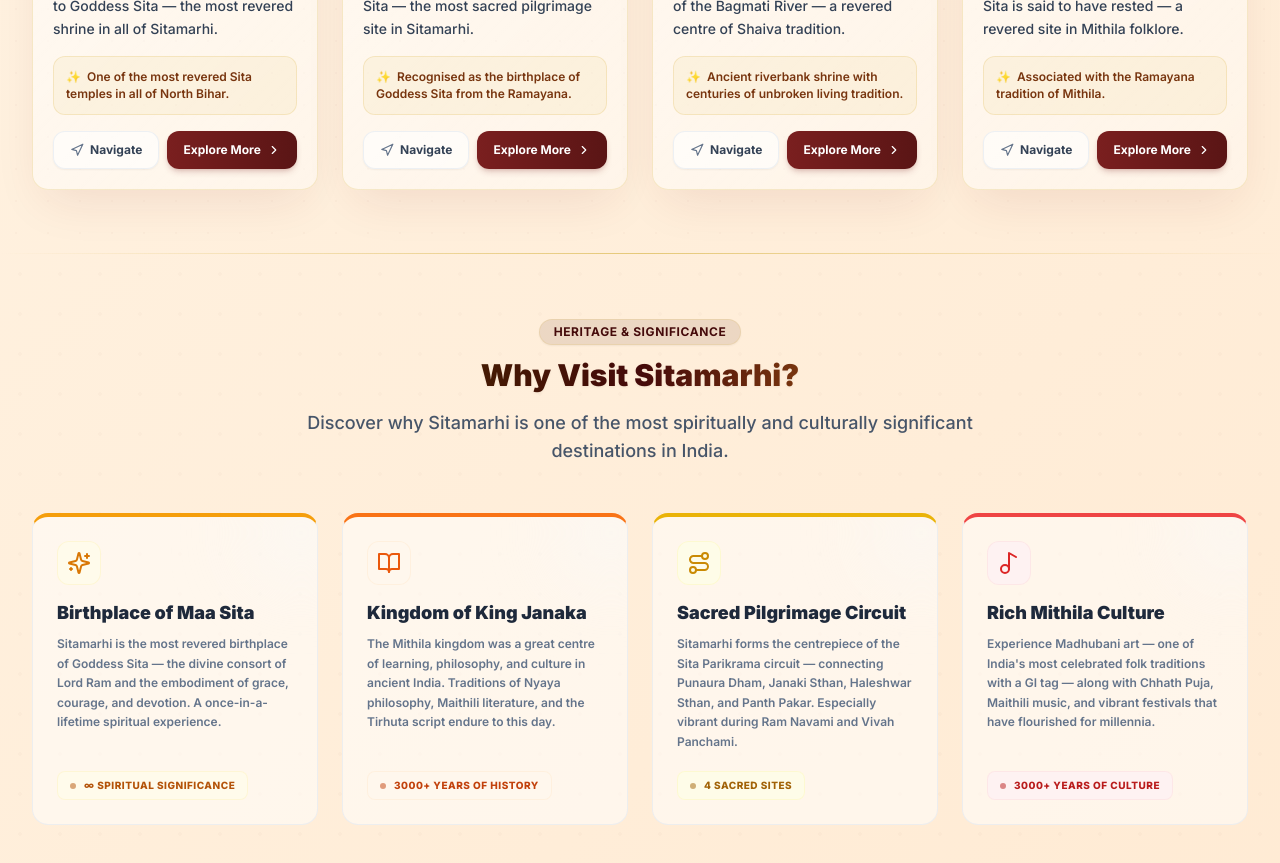
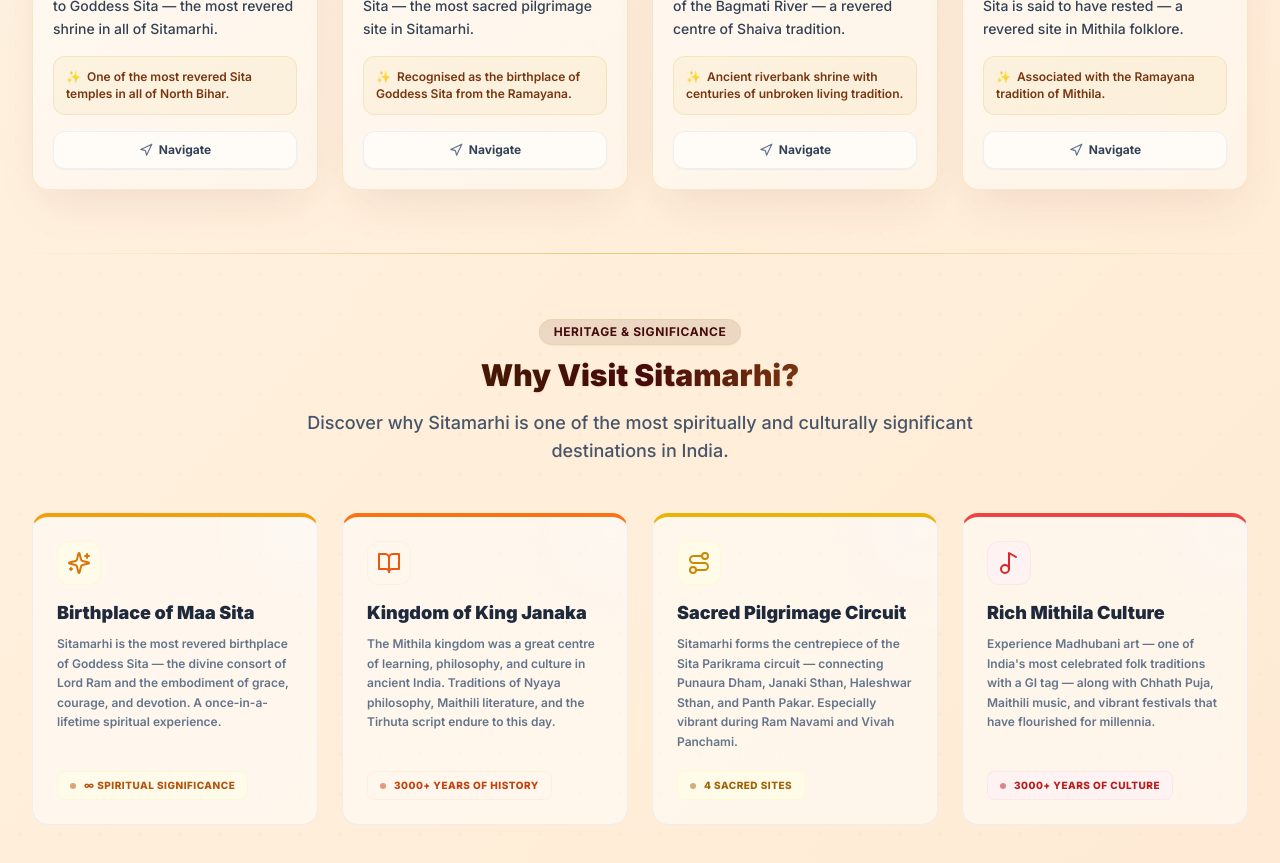
Before and after one commit to Ujjwallp/Sitamarhi_hometown_web, a React (Vite) app: page / in a window 1280 px wide. Shown: the part 2480-3343 px from the top of the page. Built offline with nearby package versions, Linux system fonts and the light colour scheme.

Commit message:
removed explore button from place card

```diff
--- a/src/pages/home/sections/top-places/place-card.jsx
+++ b/src/pages/home/sections/top-places/place-card.jsx
@@ -1,6 +1,6 @@
 import { useRef } from 'react';
 import { motion, useInView } from 'framer-motion';
-import { MapPin, Clock, Navigation, ChevronRight, ExternalLink } from 'lucide-react';
+import { MapPin, Clock, Navigation } from 'lucide-react';
 
 export default function PlaceCard({ place, onLearnMore, index }) {
   const ref = useRef(null);
@@ -83,18 +83,11 @@ export default function PlaceCard({ place, onLearnMore, index }) {
             target="_blank"
             rel="noopener noreferrer"
             onClick={(e) => e.stopPropagation()}
-            className="flex items-center justify-center gap-1.5 px-4 py-2.5 rounded-xl text-xs font-bold transition-all border border-slate-200/60 bg-white/60 hover:bg-white text-slate-700 shadow-sm hover:shadow-md"
+            className="flex-1 flex items-center justify-center gap-1.5 px-4 py-2.5 rounded-xl text-xs font-bold transition-all border border-slate-200/60 bg-white/60 hover:bg-white text-slate-700 shadow-sm hover:shadow-md"
           >
             <Navigation className="w-3.5 h-3.5 text-slate-500" />
             Navigate
           </a>
-          <button
-            onClick={(e) => { e.stopPropagation(); onLearnMore(place); }}
-            className="flex-1 inline-flex items-center justify-center gap-1.5 bg-gradient-to-r from-devotional-maroon to-[#5a1515] hover:from-[#5a1515] hover:to-[#4a0f0f] text-white px-4 py-2.5 rounded-xl text-xs font-bold transition-all shadow-md shadow-devotional-maroon/20 hover:shadow-lg hover:shadow-devotional-maroon/40 hover:-translate-y-0.5"
-          >
-            Explore More
-            <ChevronRight className="w-3.5 h-3.5" />
-          </button>
         </div>
       </div>
     </motion.div>
```
